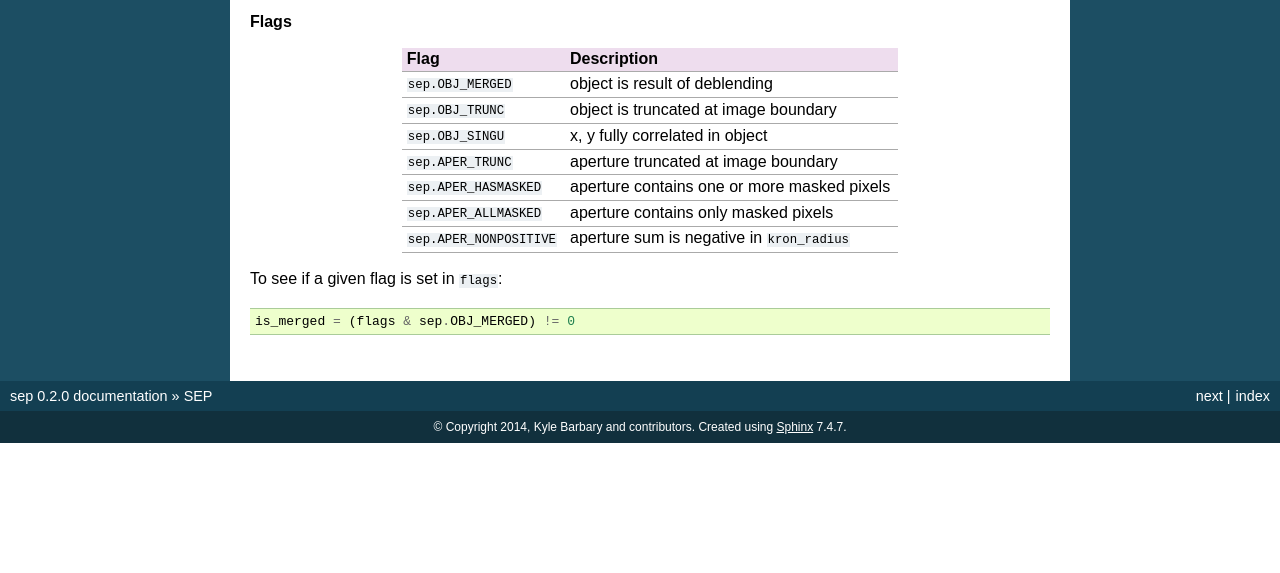
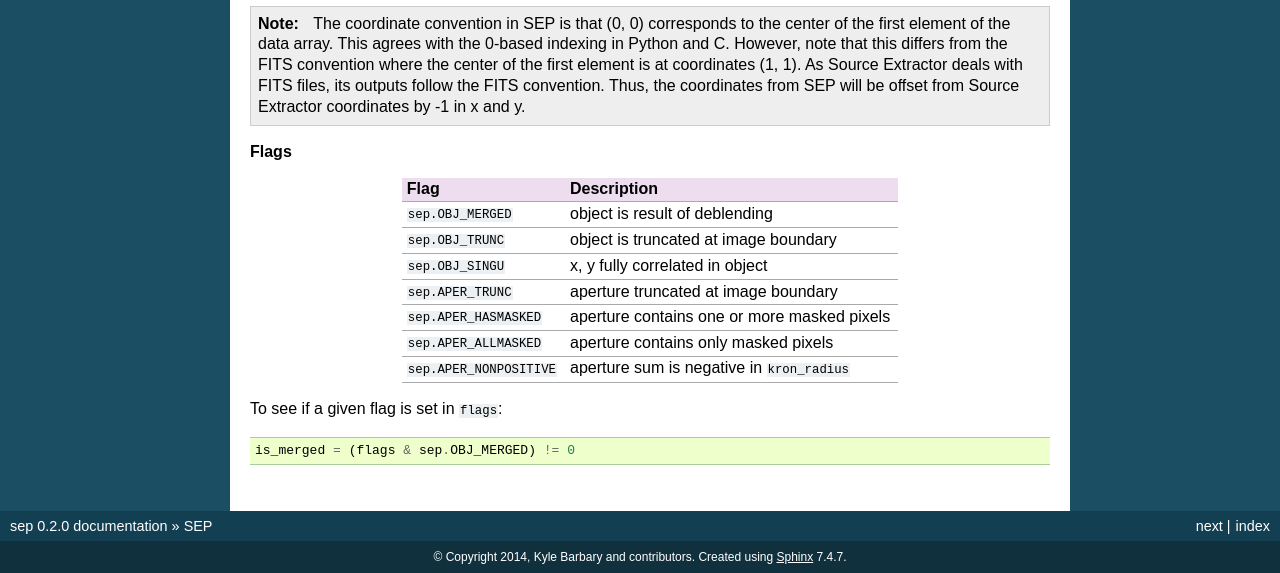
Before and after one commit to kbarbary/sep, a Sphinx documentation site: the page built from docs/index.rst, in a window 1280 px wide and 900 px high, scrolled down 867 px, cut to the strip 327-900 px from the top of the window. Built offline with Sphinx 7.4.7, drawn with Linux system fonts in a browser that asks for light colours; before the commit the page ends 1637 px from its top, so only the background shows below that.

Commit message:
add note about coordinate convention

```diff
--- a/docs/index.rst
+++ b/docs/index.rst
@@ -67,6 +67,17 @@ Reference/API
    sep.ellipse_axes
    sep.ellipse_coeffs
 
+.. note::
+
+   The coordinate convention in SEP is that (0, 0) corresponds to the
+   center of the first element of the data array. This agrees with the
+   0-based indexing in Python and C.  However, note that
+   this differs from the FITS convention where the center of the first
+   element is at coordinates (1, 1). As Source Extractor deals with
+   FITS files, its outputs follow the FITS convention. Thus, the
+   coordinates from SEP will be offset from Source Extractor
+   coordinates by -1 in x and y.
+
 **Flags**
 
 ========================  ===========================================
```
